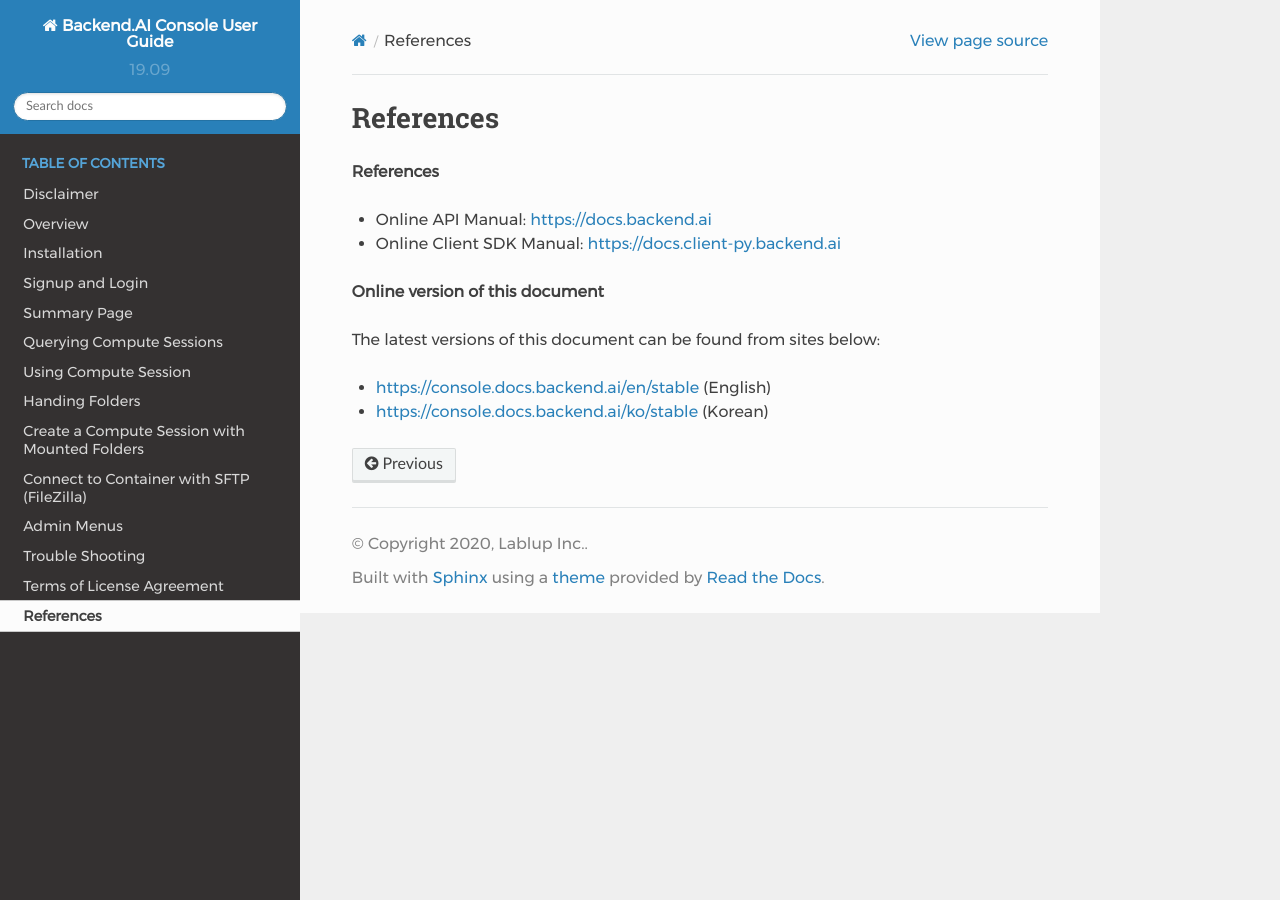
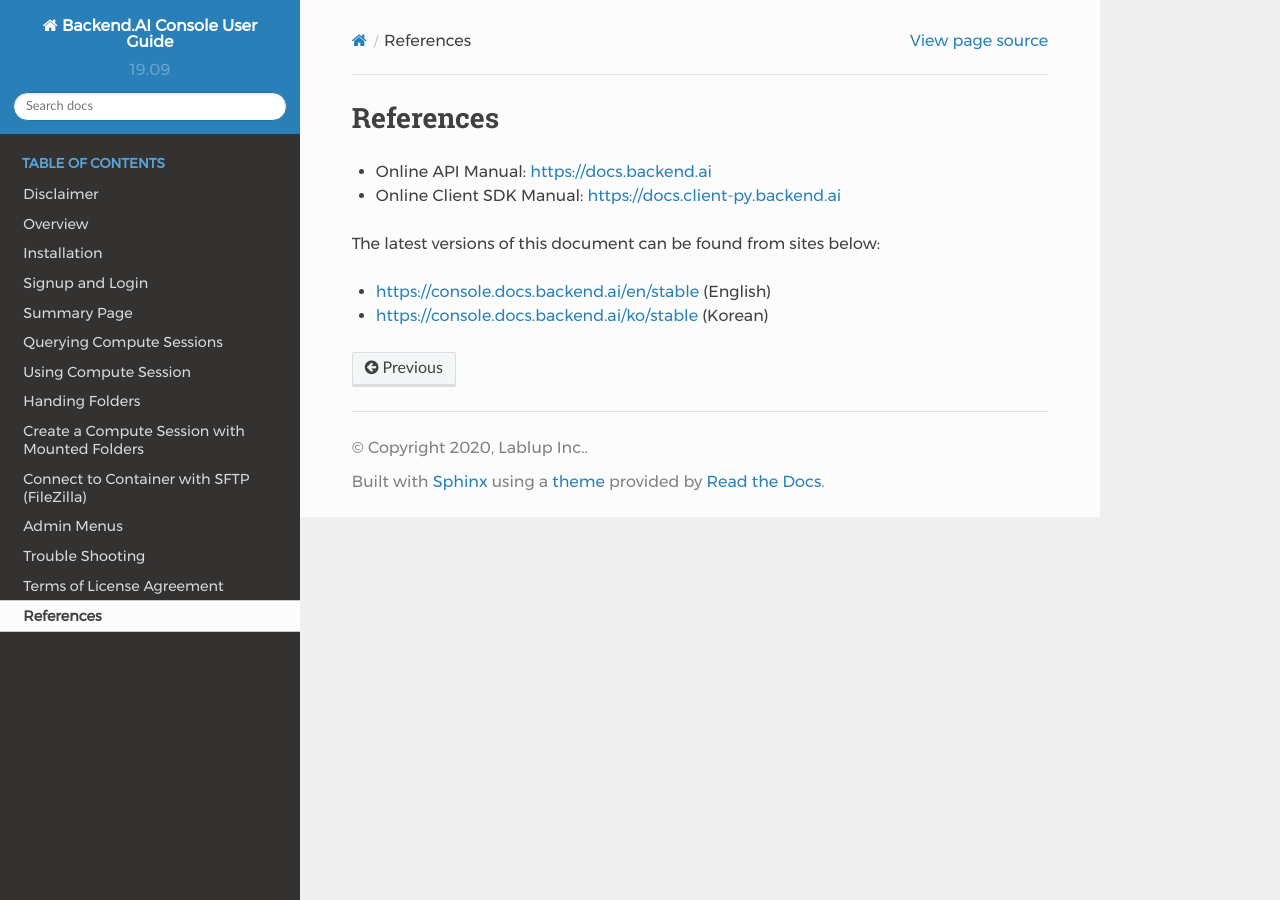
Before and after one commit to lablup/backend.ai-docs-webui, a Sphinx documentation site: the page built from docs/references/references.rst, in a window 1280 px wide. Built offline with Sphinx 7.4.7 and the Read the Docs theme 2.0.0, drawn with Linux system fonts in a browser that asks for light colours.

Commit message:
docs: remove unnecessary paragraph

```diff
--- a/docs/references/references.rst
+++ b/docs/references/references.rst
@@ -1,15 +1,11 @@
 ==========
 References
 ==========
-
-**References**
 
 - Online API Manual: https://docs.backend.ai
 - Online Client SDK Manual: https://docs.client-py.backend.ai
 
 
-**Online version of this document**
-
 The latest versions of this document can be found from sites below:
 
 - https://console.docs.backend.ai/en/stable (English)
```
Also changed, not shown: 1 other file.
